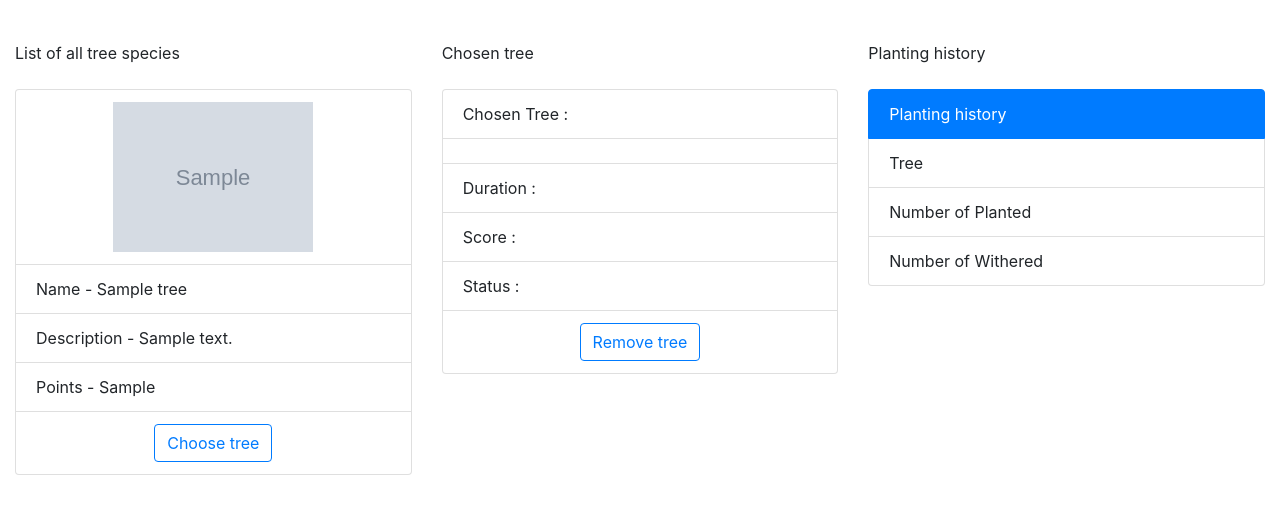
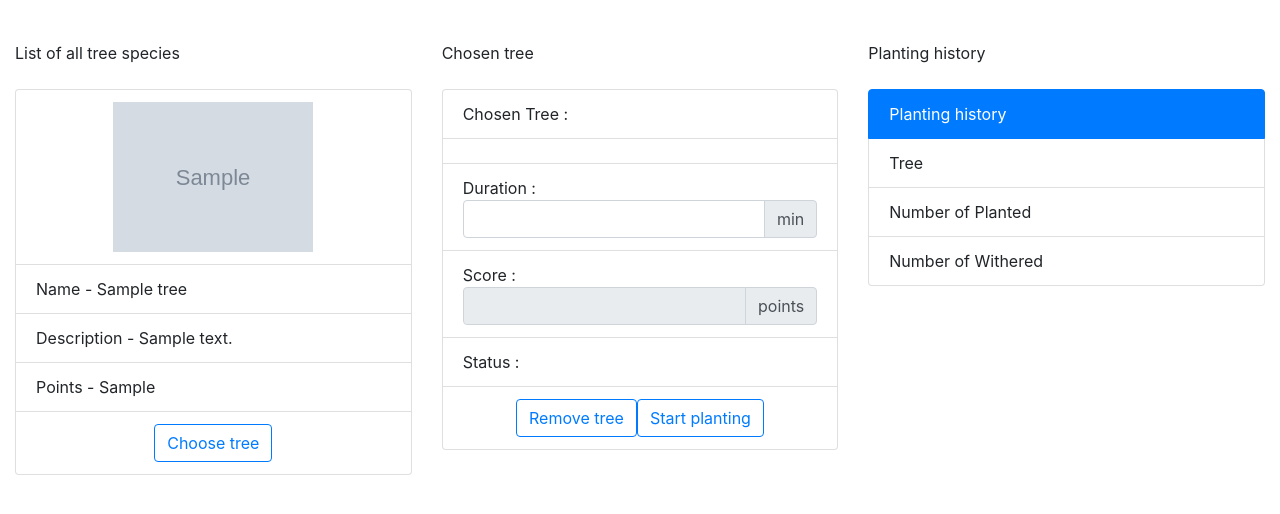
Before and after one commit to negrahodzic/php-oop-forest-focus-app, a PHP site: page / in a window 1280 px wide. Shown: the part 183-697 px from the top of the page. Run offline with PHP 8.4, Linux system fonts and the light colour scheme; tables that the repository leaves empty or names only in its code hold one stand-in row (values such as "Sample post"); grey boxes marked "Sample" are stand-in pictures.

Commit message:
Set duration, calculate points, update chosen tree

```diff
--- a/chooseTree.php
+++ b/chooseTree.php
@@ -11,7 +11,7 @@ function chooseTree($id)
     $insertQuery = "INSERT INTO chosen_tree (tree_id, duration, datetime, status, score)
                     VALUES ('$id', '0', 'NOW()', 'Not started', '0');";
     if($mysqli->query($insertQuery)===true){
-        echo "<script type='text/javascript'>alert('Succefully chose tree. inserted id: $mysqli->insert_id');</script>";
+        echo "<script type='text/javascript'>alert('Succefully chose tree. Last inserted id: $mysqli->insert_id');</script>";
         select_chosen_tree($mysqli->insert_id);
     } else {
         echo "<script type='text/javascript'>alert('Failed while choosing tree.');</script>";
--- a/deleteTrees.php
+++ b/deleteTrees.php
@@ -1,15 +1,15 @@
 <?php
 include "connection/connection.php";
 
-if (isset($_POST['treeWasRemoved'])) {
-    removeTree($_POST['treeWasRemoved']);
+if (isset($_POST['remove']) && $_POST['remove'] = "Remove tree") {
+    removeTree($_POST['chosenTreeId']);
 }
 
 function removeTree($id)
 {
     global $mysqli;
     $removeQuery = "DELETE FROM chosen_tree WHERE chosen_tree_id = $id";
-    if($mysqli->query($removeQuery)===true){
+    if ($mysqli->query($removeQuery) === true) {
         echo "<script type='text/javascript'>alert('Succefully removed tree.');</script>";
         global $chosen_tree;
         $chosen_tree = null;
--- a/index.php
+++ b/index.php
@@ -8,6 +8,7 @@
     <link rel="stylesheet" href="https://cdn.jsdelivr.net/npm/bootstrap@4.5.3/dist/css/bootstrap.min.css" integrity="sha384-TX8t27EcRE3e/ihU7zmQxVncDAy5uIKz4rEkgIXeMed4M0jlfIDPvg6uqKI2xXr2" crossorigin="anonymous">
     <script src="https://code.jquery.com/jquery-3.5.1.slim.min.js" integrity="sha384-DfXdz2htPH0lsSSs5nCTpuj/zy4C+OGpamoFVy38MVBnE+IbbVYUew+OrCXaRkfj" crossorigin="anonymous"></script>
     <script src="https://cdn.jsdelivr.net/npm/bootstrap@4.5.3/dist/js/bootstrap.bundle.min.js" integrity="sha384-ho+j7jyWK8fNQe+A12Hb8AhRq26LrZ/JpcUGGOn+Y7RsweNrtN/tE3MoK7ZeZDyx" crossorigin="anonymous"></script>
+    <!-- <script src="timer.js"></script> -->
     <style>
         .allTrees {
             max-height: 70vh;
@@ -31,12 +32,14 @@
     include "loadTrees.php";
     include "chooseTree.php";
     include "deleteTrees.php";
+    include "updateTrees.php";
     ?>
     <div class="card text-center">
         <div class="card-header"></div>
         <div class="card-body">
             <h5 class="card-title">Forest: Stay focused, be present!</h5>
             <p class="card-text">Forest is an app that helps you stay focused on the important things in life.</p>
+            <!-- <p id="demo"></p> -->
         </div>
         <div class="card-footer text-muted"></div>
     </div>
@@ -88,18 +91,21 @@
                             ?>
                         </li>
                         <li class="list-group-item">Duration :
-                            <?php
-                            if ($chosen_tree) {
-                                echo "" . $chosen_tree->get_duration() . " min";
-                            }
-                            ?>
+                            <div class="input-group">
+                                <input type="number" name="minutes" class="form-control" value="<?php if ($chosen_tree) echo "" . $chosen_tree->get_duration(); ?>">
+                                <div class="input-group-append">
+                                    <span class="input-group-text">min</span>
+                                </div>
+                            </div>
                         </li>
                         <li class="list-group-item">Score :
-                            <?php
-                            if ($chosen_tree) {
-                                echo "" . $chosen_tree->get_score() . " points";
-                            }
-                            ?>
+                            <div class="input-group">
+                                <input readonly type="number" name="score" class="form-control" value="<?php if ($chosen_tree) echo "" . $chosen_tree->get_score(); ?>">
+                                <div class="input-group-append">
+                                    <span class="input-group-text">points</span>
+                                </div>
+                            </div>
+                        </li>
                         <li class="list-group-item">Status :
                             <?php
                             if ($chosen_tree) {
@@ -108,8 +114,9 @@
                             ?>
                         </li>
                         <li class="list-group-item d-flex justify-content-center">
-                            <input hidden type="number" name="treeWasRemoved" value="<?php if ($chosen_tree) echo "" . $chosen_tree->get_chosen_tree_id(); ?>">
-                            <button type="submit" class="btn btn-outline-primary">Remove tree</button>
+                            <input hidden type="number" name="chosenTreeId" value="<?php if ($chosen_tree) echo "" . $chosen_tree->get_chosen_tree_id(); ?>">
+                            <input type="submit" name="remove" value="Remove tree" class="btn btn-outline-primary">
+                            <input type="submit" name="start" value="Start planting" class="btn btn-outline-primary">
                         </li>
                     </ul>
                 </form>
--- a/loadTrees.php
+++ b/loadTrees.php
@@ -41,6 +41,7 @@ function select_chosen_tree($chosen_tree_id)
         $chosen_tree->set_datetime($row->datetime);
         $chosen_tree->set_status($row->status);
         $chosen_tree->set_score($row->score);
+        return $chosen_tree;
     }
 }
 
@@ -61,6 +62,3 @@ function select_tree($id)
         return $tree;
     }
 }
-
-
-?>
--- /dev/null
+++ b/updateTrees.php
@@ -0,0 +1,23 @@
+<?php
+include "connection/connection.php";
+
+if (isset($_POST['start']) && $_POST['start'] = "Start planting" && $_POST['chosenTreeId']!= null) {
+    $chosen_tree = select_chosen_tree($_POST['chosenTreeId']);
+    if ($chosen_tree != null) {
+        $score =  $_POST['minutes'] * select_tree($chosen_tree->get_tree_id())->get_points();
+        update_chosen_tree($_POST['chosenTreeId'], $_POST['minutes'], "NOW()","Not started", $score);
+    }
+}
+
+function update_chosen_tree($chosen_tree_id, $duration = 0, $datetime = "NOW()", $status="Not started", $score = 0){
+    global $mysqli;
+    $updateQuery = "UPDATE chosen_tree SET duration = '$duration',
+                    datetime='$datetime', status='$status', score = '$score'
+                    WHERE chosen_tree_id = '$chosen_tree_id';";
+    if($mysqli->query($updateQuery)===true){
+        echo "<script type='text/javascript'>alert('Succefully updated tree.');</script>";
+        select_chosen_tree($_POST['chosenTreeId']);
+    } else {
+        echo "<script type='text/javascript'>alert('Failed while updating tree.');</script>";
+    }
+}
```
